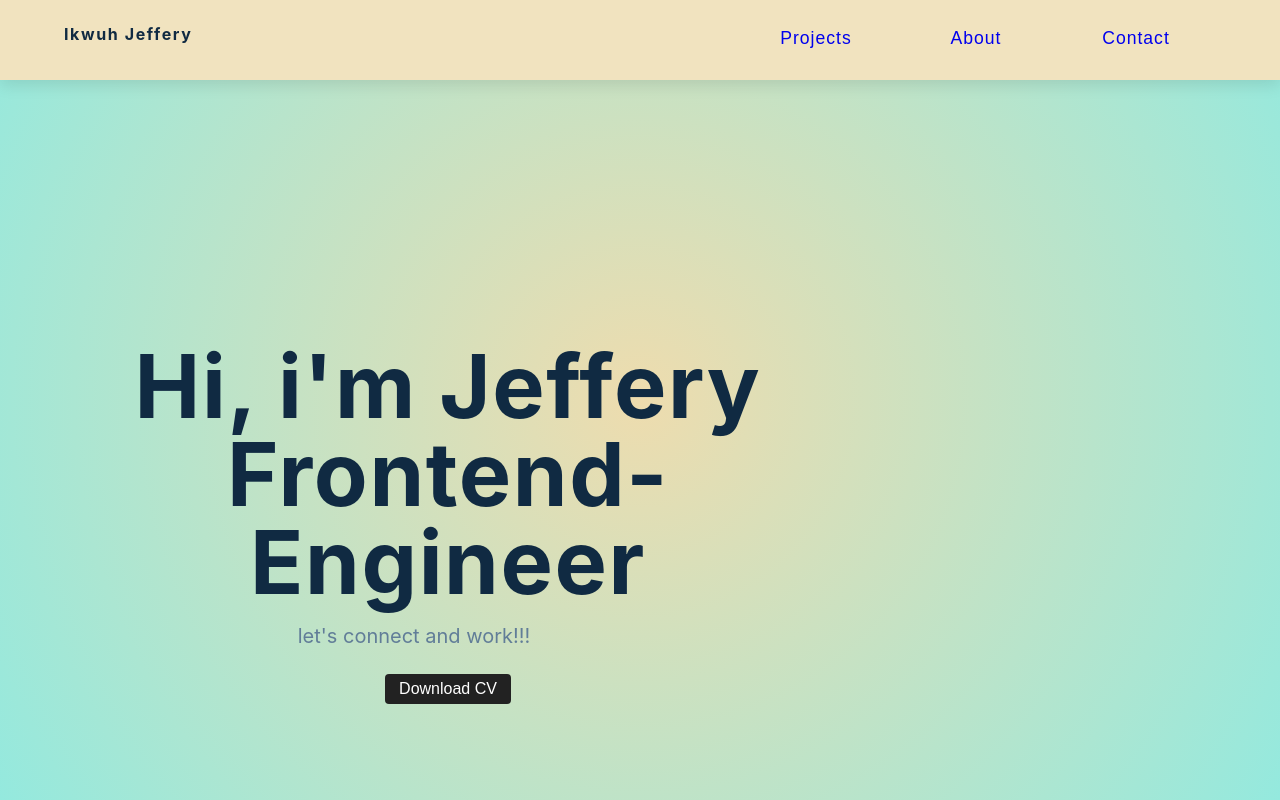
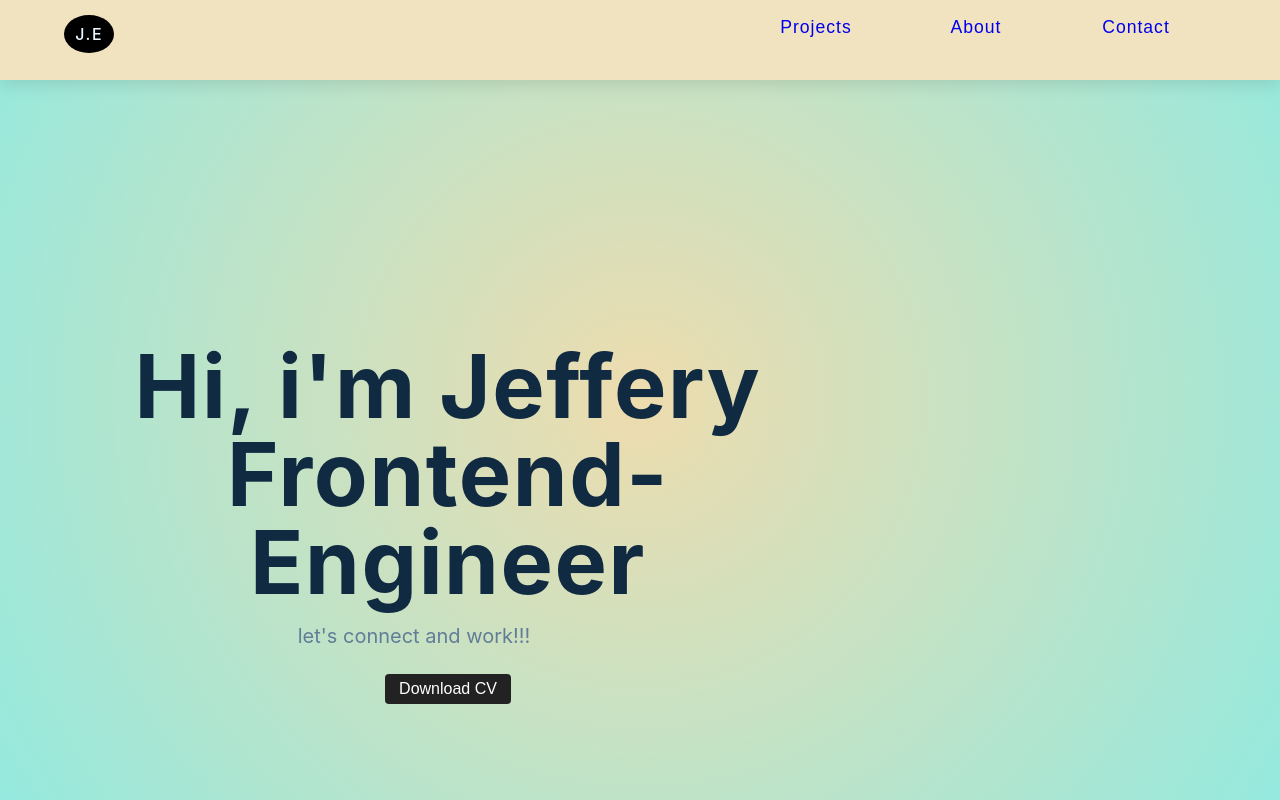
Before and after one commit to Jcolejeff/portfolio, a React (Create React App) app: page / in a window 1280 px wide. Shown: the top 800 px of the page. Built offline with nearby package versions, Linux system fonts and the light colour scheme.

Commit message:
added logo

```diff
--- a/src/App.js
+++ b/src/App.js
@@ -223,6 +223,13 @@ Styles
     display: flex;
     justify-content: space-between;
     align-items: center;
+  }
+  .nav-header h4 {
+    background-color: black;
+    color: aliceblue;
+    padding: 0.7rem;
+    border-radius: 100%;
+    font-weight: 500;
   }
   .btn {
     font-size: 1rem;
--- a/src/Navbar.js
+++ b/src/Navbar.js
@@ -8,7 +8,7 @@ const Navbar = () => {
     <nav className="nav">
       <div className="nav-center">
         <div className="nav-header">
-          <h4>ikwuh Jeffery</h4>
+          <h4>J.E</h4>
           <button className="btn toggle-btn" onClick={openSidebar}>
             <FaBars />
           </button>
```
